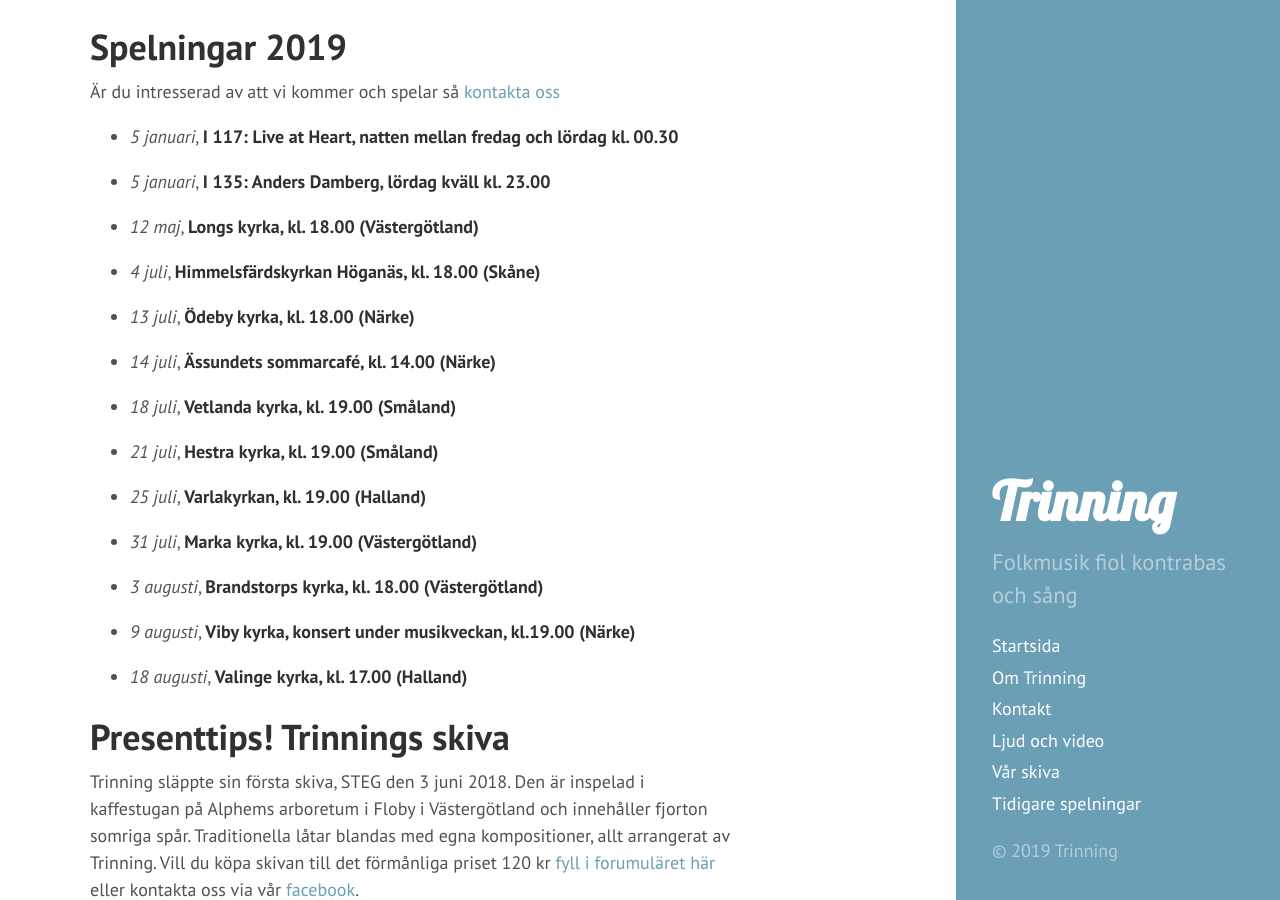
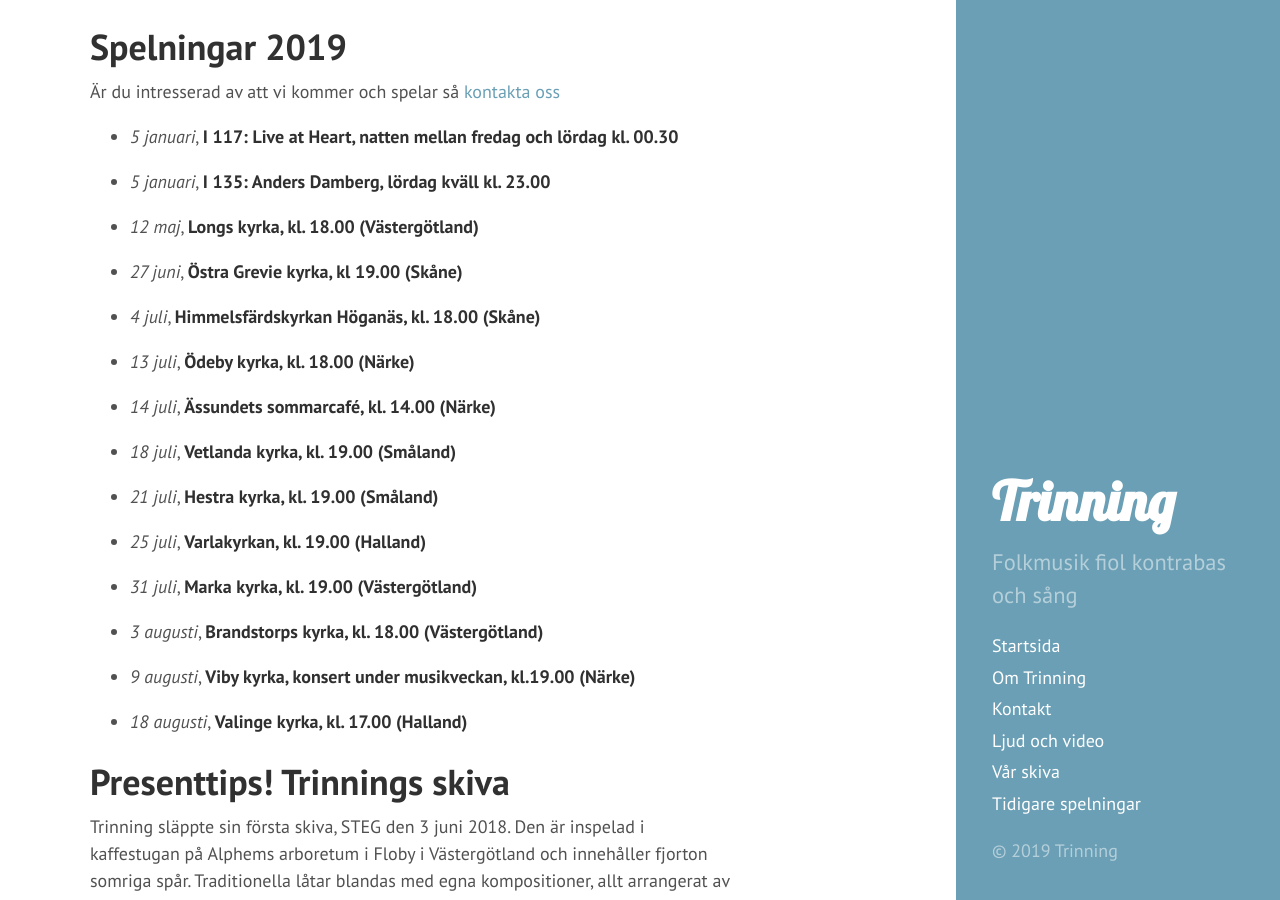
Before and after one commit to trinning/trinning.github.io, a Jekyll site: the page built from index.md, in a window 1280 px wide and 900 px high, scrolled down 570 px. Built offline with Jekyll 4.4.1, drawn with Linux system fonts in a browser that asks for light colours.

Commit message:
Uppdaterat spelningar

```diff
--- a/index.md
+++ b/index.md
@@ -19,6 +19,8 @@ in lite norskt, amerikanskt, låtar från de brittiska öarna och visor från de
 * *5 januari*, **I 135: Anders Damberg, lördag kväll kl. 23.00**
 
 * *12 maj*, **Longs kyrka, kl. 18.00 (Västergötland)**
+
+* *27 juni*, **Östra Grevie kyrka, kl 19.00 (Skåne)**
 
 * *4 juli*, **Himmelsfärdskyrkan Höganäs, kl. 18.00 (Skåne)**
 
```
